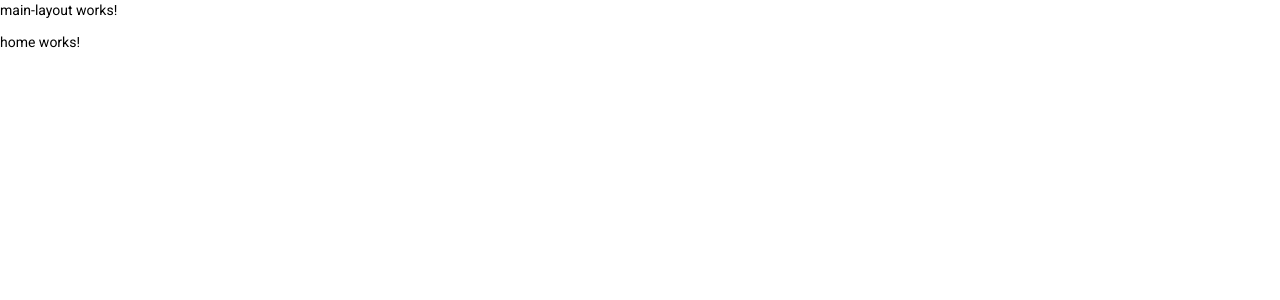
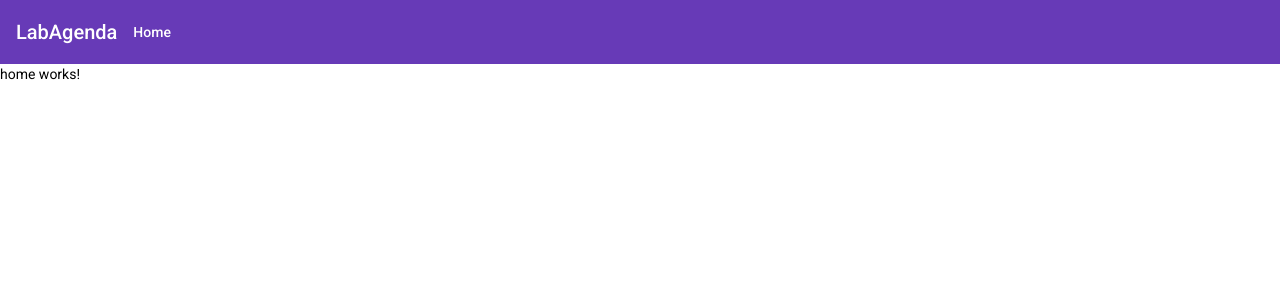
Before and after one commit to muriloschiler/Agenda_Angular, an Angular app in the folder Agenda.Angular/: page /dashboard/home in a window 1280 px wide. Shown: the top 300 px of the page. Built offline with nearby package versions, Linux system fonts and the light colour scheme.

Commit message:
feat: NavbarComponent

```diff
--- a/Agenda.Angular/package.json
+++ b/Agenda.Angular/package.json
@@ -15,6 +15,7 @@
     "@angular/common": "^14.1.0",
     "@angular/compiler": "^14.1.0",
     "@angular/core": "^14.1.0",
+    "@angular/flex-layout": "^14.0.0-beta.40",
     "@angular/forms": "^14.1.0",
     "@angular/material": "^14.2.0",
     "@angular/platform-browser": "^14.1.0",
--- a/Agenda.Angular/src/app/shared/main-layout/main-layout.component.html
+++ b/Agenda.Angular/src/app/shared/main-layout/main-layout.component.html
@@ -1,5 +1,5 @@
-<p>main-layout works!</p>
 <div class="fxFill">
+<app-navbar></app-navbar>
     <div class="container">
         <router-outlet></router-outlet>
     </div>
--- /dev/null
+++ b/Agenda.Angular/src/app/shared/navbar/interface/navbar-item.ts
@@ -0,0 +1,5 @@
+export interface NavbarItem {
+    name: string;
+    icon: string;
+    url?: string;
+}
--- /dev/null
+++ b/Agenda.Angular/src/app/shared/navbar/navbar.component.html
@@ -0,0 +1,10 @@
+<mat-toolbar color="primary" class="navbar">
+  <div class="nav-logo" routerLink="home">
+    <h1>LabAgenda</h1>
+  </div>
+  <div fxLayoutGap="1.5em" class="navbar-items">
+    <button mat-button *ngFor="let item of items" [routerLink]="item.url" routerLinkActive="navbar-selected">
+      {{item.name}}
+    </button>
+  </div>
+</mat-toolbar>
--- /dev/null
+++ b/Agenda.Angular/src/app/shared/navbar/navbar.component.ts
@@ -0,0 +1,24 @@
+import { Component, OnInit } from '@angular/core';
+import { NavbarItem } from './interface/navbar-item';
+
+@Component({
+  selector: 'app-navbar',
+  templateUrl: './navbar.component.html',
+  styleUrls: ['./navbar.component.scss']
+})
+export class NavbarComponent implements OnInit {
+
+  items : NavbarItem[] = [];
+  constructor() { }
+
+  ngOnInit() {
+    this.setBarItems();
+  }
+
+  setBarItems():void{
+    this.items = [
+      {name:'Home', url:'home', icon:'home'}
+    ]
+  }
+
+}
```
Also changed, not shown: Agenda.Angular/src/app/app.module.ts (+4 -3 lines), Agenda.Angular/src/app/shared/main-layout/main-layout.module.ts (added, +15 -0 lines), Agenda.Angular/src/app/shared/navbar/navbar.module.ts (added, +23 -0 lines), Agenda.Angular/src/app/shared/navbar/navbar.component.scss (added), 1 other file (tests, documents, lock files or other folders).
